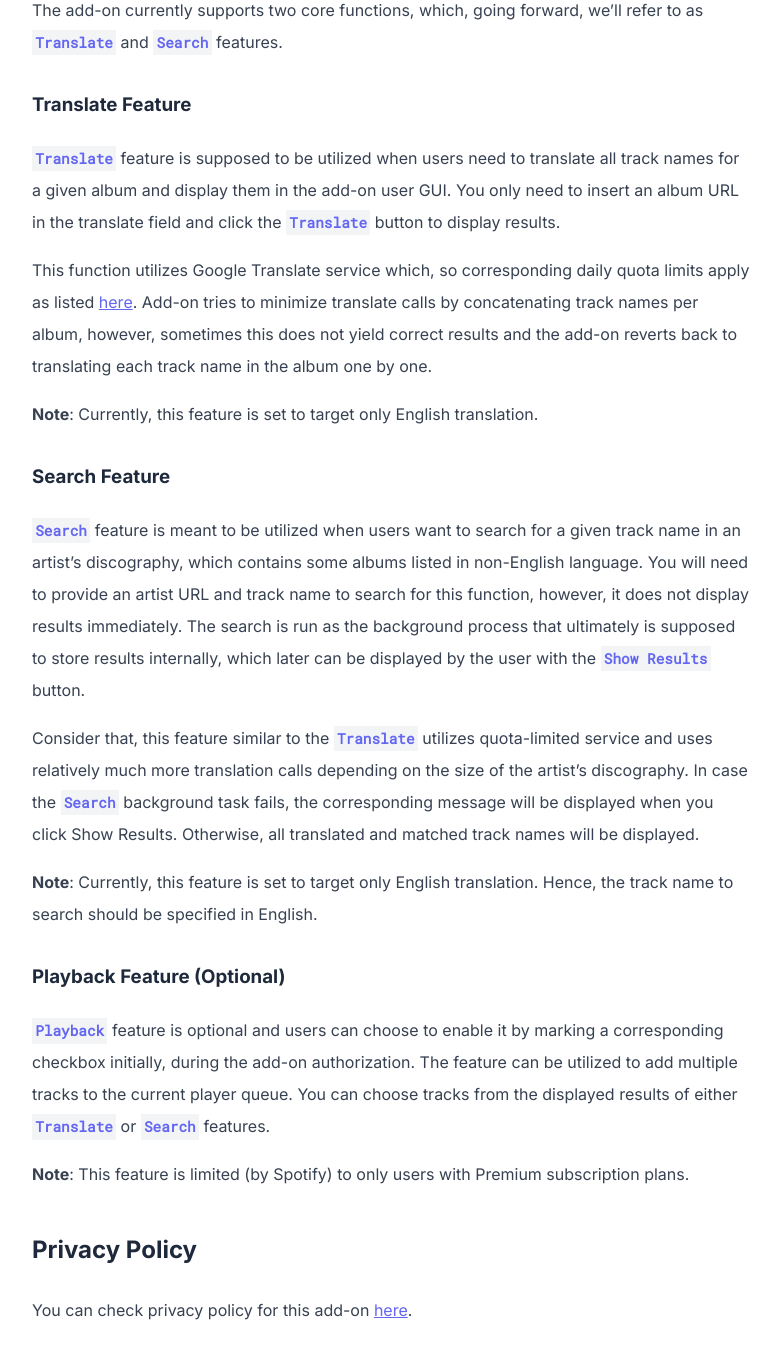
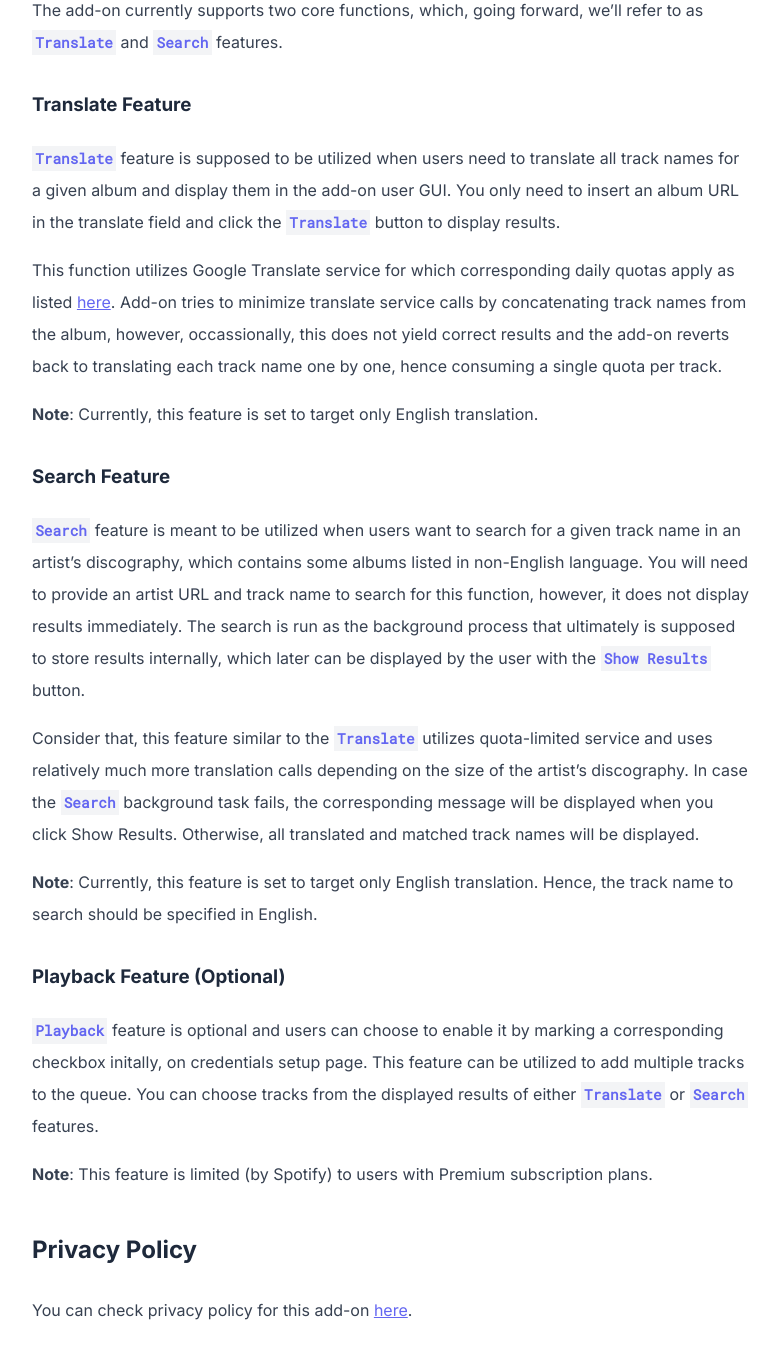
Before and after one commit to indeliblecanopus/indeliblecanopus.github.io, a Jekyll site: the page built from projects/album-translate-for-spotify/index.md, in a window 1280 px wide and 1400 px high, scrolled down 609 px. Shown: the top 1359 px of the window, without its empty margins (248-1028 px from the left). Built offline with Jekyll 4.4.1, drawn with Linux system fonts in a browser that asks for light colours; our own code applies the rules of GitHub Pages for plain Markdown files.

Commit message:
Update [PP1] [APP_WEB1];

```diff
--- a/projects/album-translate-for-spotify/index.md
+++ b/projects/album-translate-for-spotify/index.md
@@ -25,7 +25,7 @@ The add-on currently supports two core functions, which, going forward, we'll re
 `Translate` feature is supposed to be utilized when users need to translate all track names for a given album and display them in the add-on user GUI. You only need to insert an album URL in the translate field and click the `Translate` button to display results.
 
 
-This function utilizes Google Translate service which, so corresponding daily quota limits apply as listed [here](https://developers.google.com/apps-script/guides/services/quotas){:target="_blank"}. Add-on tries to minimize translate calls by concatenating track names per album, however, sometimes this does not yield correct results and the add-on reverts back to translating each track name in the album one by one.
+This function utilizes Google Translate service for which  corresponding daily quotas apply as listed [here](https://developers.google.com/apps-script/guides/services/quotas){:target="_blank"}. Add-on tries to minimize translate service calls by concatenating track names from the album, however, occassionally, this does not yield correct results and the add-on reverts back to translating each track name one by one, hence consuming a single quota per track.
 
 
 **Note**: Currently, this feature is set to target only English translation.
@@ -46,10 +46,10 @@ Consider that, this feature similar to the `Translate` utilizes quota-limited se
 ### Playback Feature (Optional)
 
 
-`Playback` feature is optional and users can choose to enable it by marking a corresponding checkbox initially, during the add-on authorization. The feature can be utilized to add multiple tracks to the current player queue. You can choose tracks from the displayed results of either `Translate` or `Search` features.
+`Playback` feature is optional and users can choose to enable it by marking a corresponding checkbox initally, on credentials setup page. This feature can be utilized to add multiple tracks to the queue. You can choose tracks from the displayed results of either `Translate` or `Search` features.
 
 
-**Note**: This feature is limited (by Spotify) to only users with Premium subscription plans.
+**Note**: This feature is limited (by Spotify) to users with Premium subscription plans.
 
 
 ## Privacy Policy
```
Also changed, not shown: projects/album-translate-for-spotify/privacy-policy.md (+3 -3 lines).
